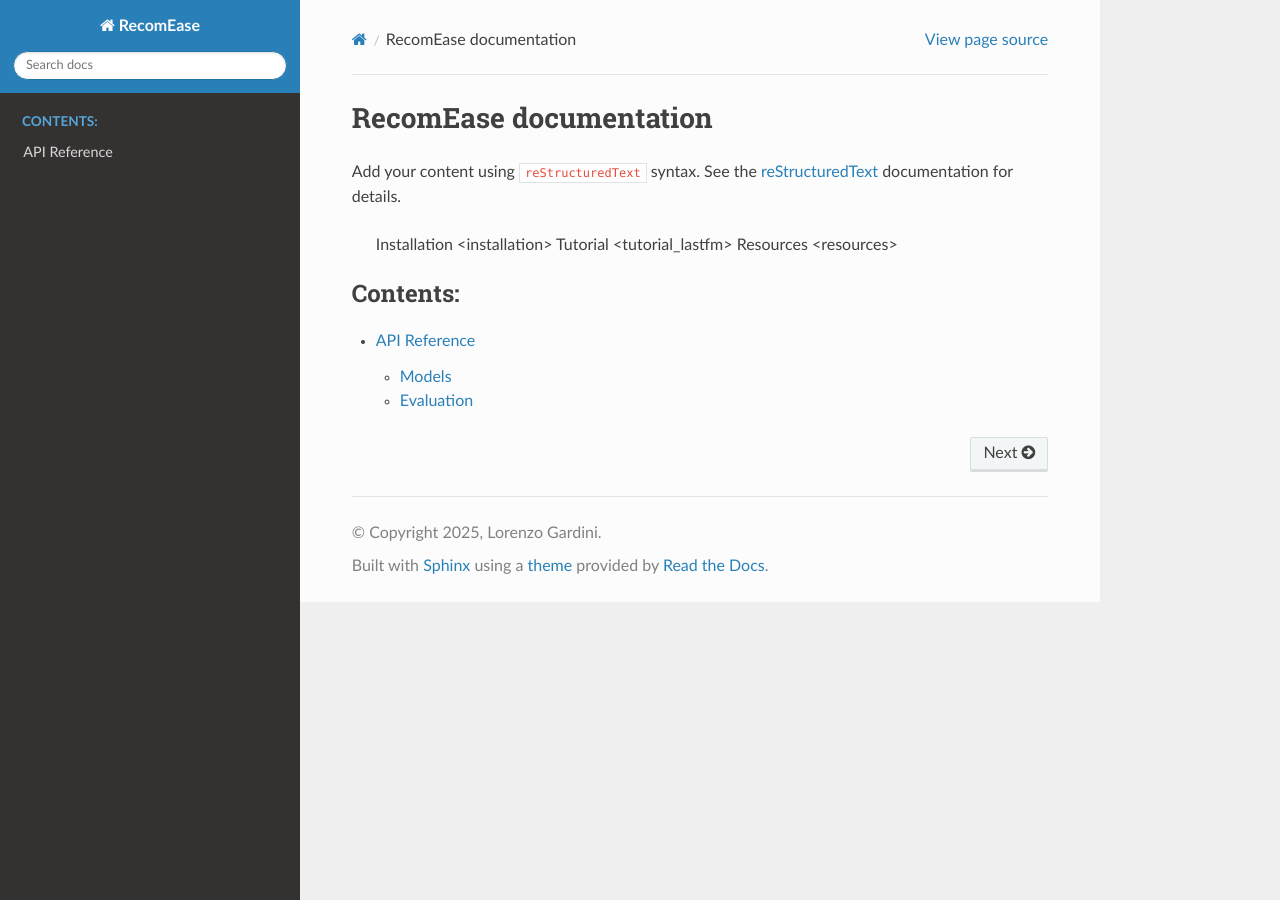
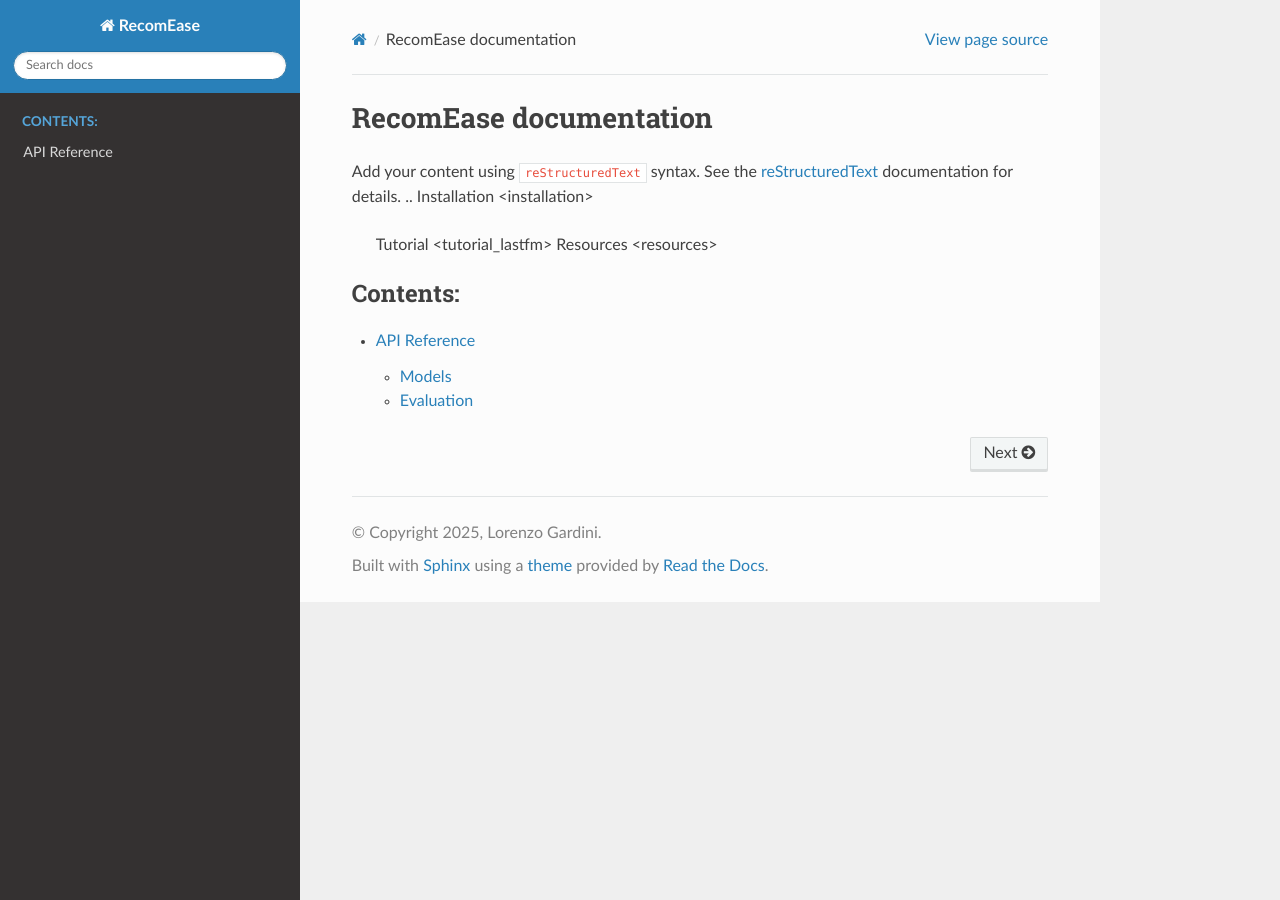
Before and after one commit to Lorenzo-Gardini/RecomEase, a Sphinx documentation site: the page built from docs/source/index.rst, in a window 1280 px wide. Built offline with Sphinx 7.4.7 and the Read the Docs theme 3.1.0, drawn with Linux system fonts in a browser that asks for light colours.

```diff
--- a/docs/source/index.rst
+++ b/docs/source/index.rst
@@ -9,9 +9,9 @@ RecomEase documentation
 Add your content using ``reStructuredText`` syntax. See the
 `reStructuredText <https://www.sphinx-doc.org/en/master/usage/restructuredtext/index.html>`_
 documentation for details.
-    Installation <installation>
-    Tutorial <tutorial_lastfm>
-    Resources <resources>
+.. Installation <installation>
+   Tutorial <tutorial_lastfm>
+   Resources <resources>
 
 .. toctree::
    :maxdepth: 2
```
